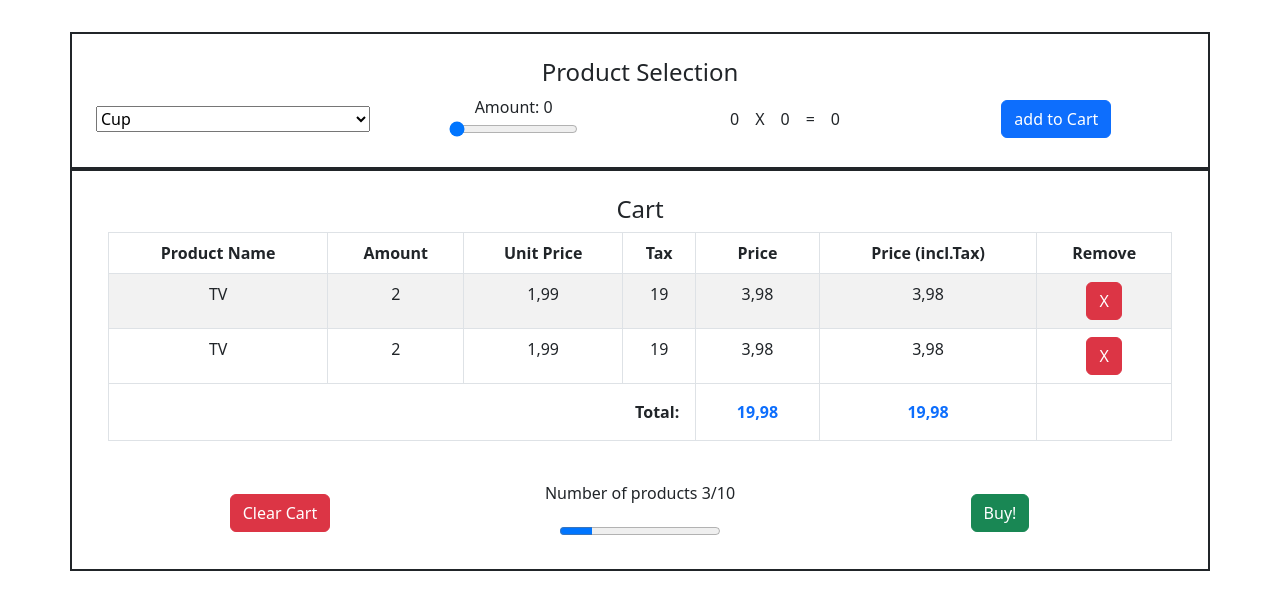
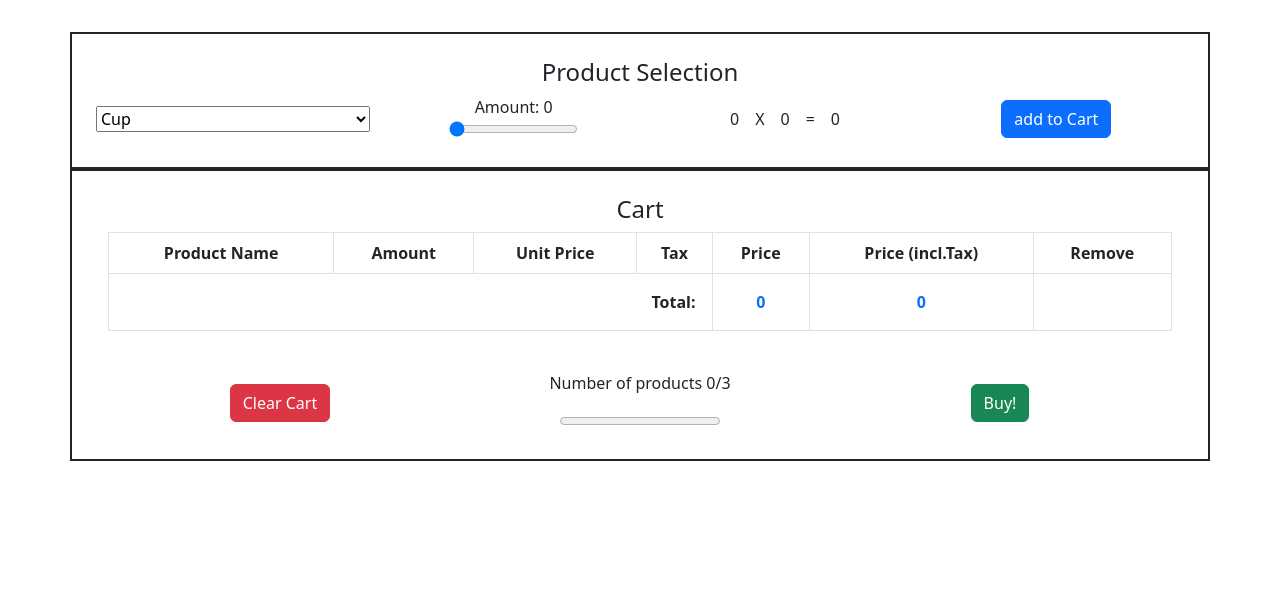
Before and after one commit to rfierros/test_and_yaml, a React (Vite) app: page / in a window 1280 px wide. Shown: the top 610 px of the page. Built offline with nearby package versions, Linux system fonts and the light colour scheme.

Commit message:
v0.04 Cart functionalities

```diff
--- a/src/components/Cart.tsx
+++ b/src/components/Cart.tsx
@@ -3,8 +3,12 @@ import Row from 'react-bootstrap/Row'
 import Col from 'react-bootstrap/Col'
 import Button from 'react-bootstrap/Button'
 import Table from 'react-bootstrap/Table'
+import { useCart } from '../hooks/useCart'
+
 
 export default function Cart() {
+   const { cartItems, MAX_NUM_PRODUCTS, clearCart, removeFromCart } = useCart()
+
    return (
       <>
       <Container className="border border-2 border-dark p-4">
@@ -23,30 +27,26 @@ export default function Cart() {
                </tr>
                </thead>
                <tbody>
-               <tr>
-                  <td>TV</td>
-                  <td>2</td>
-                  <td>1,99</td>
-                  <td>19</td>
-                  <td>3,98</td>
-                  <td>3,98</td>
-                  <td><Button variant="danger">X</Button></td>
-               </tr>
-               <tr>
-                  <td>TV</td>
-                  <td>2</td>
-                  <td>1,99</td>
-                  <td>19</td>
-                  <td>3,98</td>
-                  <td>3,98</td>
-                  <td><Button variant="danger">X</Button></td>
-               </tr>
+               {cartItems.map((item, idx: number) => (
+                  <tr key={idx} >
+                     <td>{item.prod.productName}</td>
+                     <td>{item.amount}</td>
+                     <td>{item.prod.price}</td>
+                     <td>{item.prod.taxRate}</td>
+                     <td>{item.prod.price*(100+item.prod.taxRate)/100}</td>
+                     <td>{item.prod.price*(100+item.prod.taxRate)/100*item.amount}</td>
+                     <td><Button variant="danger" onClick={() => removeFromCart(item.prod.id)}>X</Button></td>
+                  </tr>
+               ))}
+
+
+
                </tbody>
                <tfoot>
-               <tr>
+                <tr>
                   <td className="p-3 text-end fw-bold" colSpan={4}>Total:</td>
-                  <td className="p-3 text-primary fw-bold" >19,98</td>
-                  <td className="p-3 text-primary fw-bold" >19,98</td>
+                  <td className="p-3 text-primary fw-bold" >0</td>
+                  <td className="p-3 text-primary fw-bold" >0</td>
                   <td ></td>
                </tr>
                </tfoot>
@@ -57,13 +57,13 @@ export default function Cart() {
 
             <Row className="w-full align-items-center justify-content-between g-3">
             <Col>
-               <Button variant="danger">Clear Cart</Button>
+               <Button variant="danger" onClick={clearCart}>Clear Cart</Button>
             </Col>
 
             <Col>
             <div className="text-center">
-               <p>Number of products 3/10<i className="bi bi-6-square-fill"></i></p>
-               <progress id="numproducts" value="2" max="10"> 3 </progress>
+               <p>Number of products {cartItems.length}/{MAX_NUM_PRODUCTS}<i className="bi bi-6-square-fill"></i></p>
+               <progress id="numproducts" value={cartItems.length} max={MAX_NUM_PRODUCTS}> {cartItems.length} </progress>
 
             </div>
             </Col>
--- a/src/components/ProductSelection.tsx
+++ b/src/components/ProductSelection.tsx
@@ -6,6 +6,7 @@ import Button from 'react-bootstrap/Button'
 import productsList from '../data/products.json'
 import { productProps } from '../interfaces/interfaces'
 import { useCart } from '../hooks/useCart'
+
 
 
 export default function ProductSelection() {
```
Also changed, not shown: 1 other file (tests, documents, lock files or other folders).
